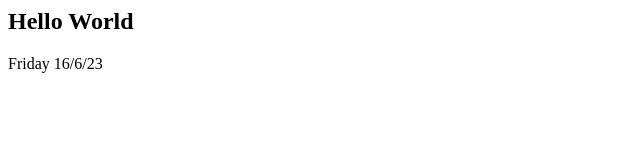
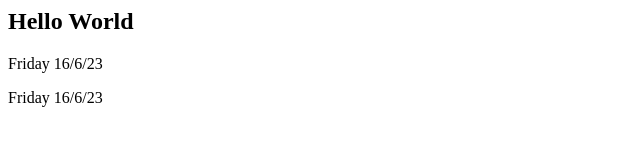
Before and after one commit to josephkwong1/josephkwong1.github.io, a plain HTML site: page index.html in a window 1280 px wide. Shown: the whole page, without its empty margins (0-640 px from the left). Drawn offline with Linux system fonts and the light colour scheme.

Commit message:
Update index.html

```diff
--- a/index.html
+++ b/index.html
@@ -2,5 +2,6 @@
 <body>
 <h2>Hello World</h2>
 <p>Friday 16/6/23</p>
+<p>Friday 16/6/23</p>
 </body>
 </html>
```
